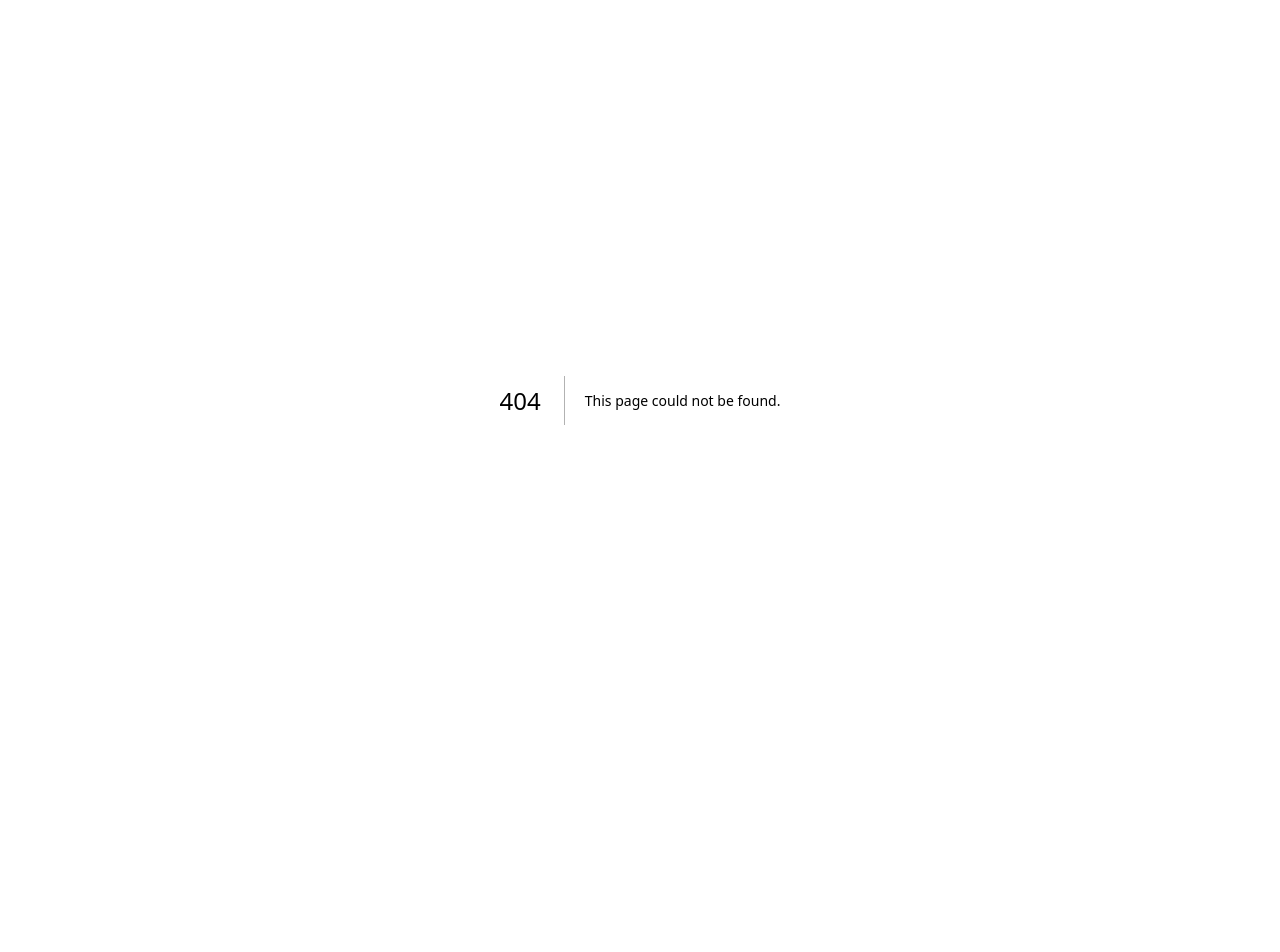
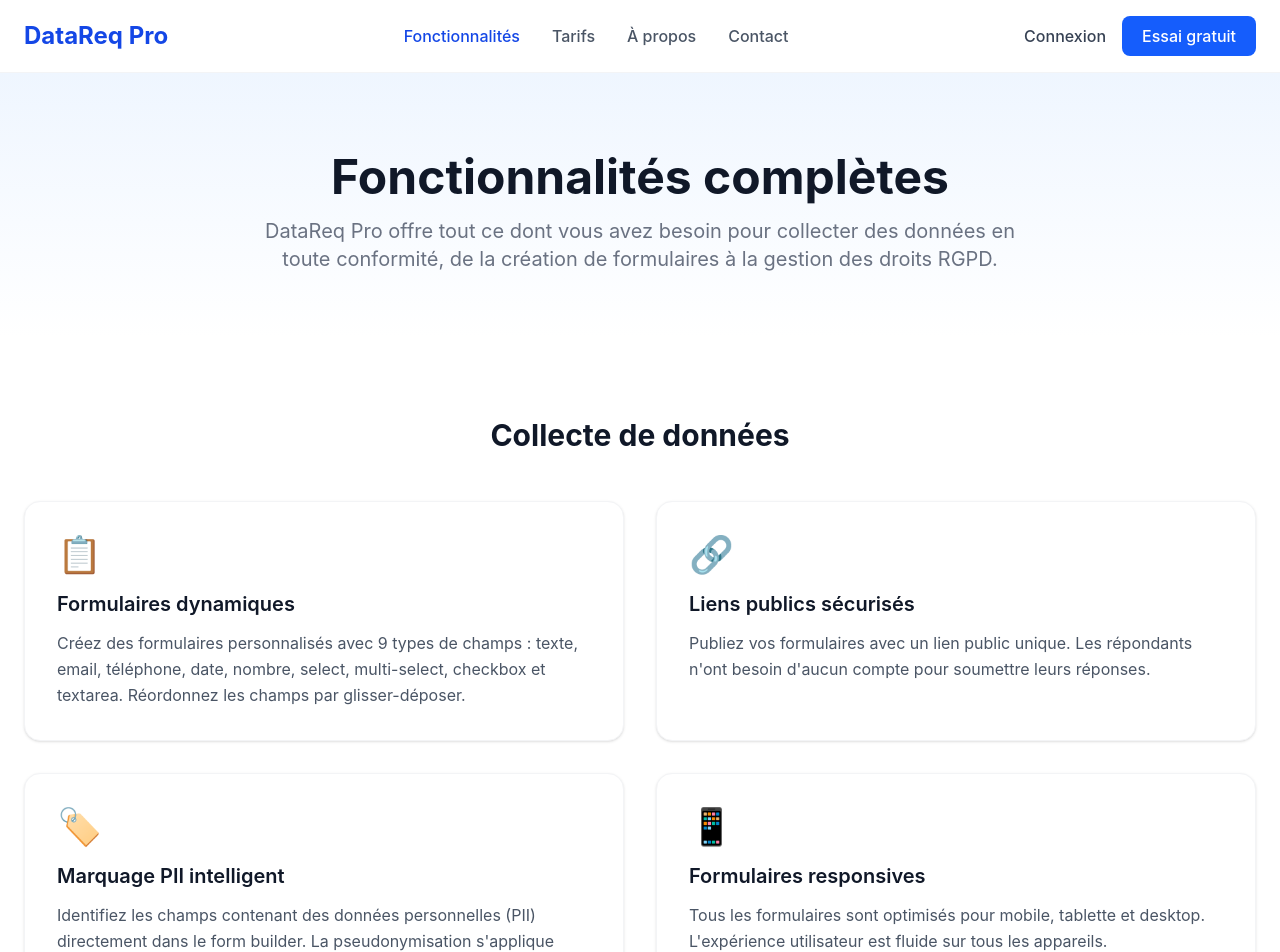
Before and after one commit to AlexMano25/datareq-pro, a Next.js app: page /features in a window 1280 px wide. Before the commit this address had no page. Shown: the top 952 px of the page. Before the commit the page ends 800 px from the top, so only its background shows below. Built offline with nearby package versions, Linux system fonts and the light colour scheme.

Commit message:
Create page.tsx

```diff
--- /dev/null
+++ b/src/app/features/page.tsx
@@ -0,0 +1,95 @@
+import Link from 'next/link';
+import PublicNav from '@/components/PublicNav';
+import PublicFooter from '@/components/PublicFooter';
+
+export const metadata = { title: 'Fonctionnalités - DataReq Pro', description: 'Toutes les fonctionnalités de DataReq Pro pour la conformité données' };
+
+const features = [
+  {
+    category: 'Collecte de données',
+    items: [
+      { icon: '📋', title: 'Formulaires dynamiques', desc: 'Créez des formulaires personnalisés avec 9 types de champs : texte, email, téléphone, date, nombre, select, multi-select, checkbox et textarea. Réordonnez les champs par glisser-déposer.' },
+      { icon: '🔗', title: 'Liens publics sécurisés', desc: 'Publiez vos formulaires avec un lien public unique. Les répondants n\'ont besoin d\'aucun compte pour soumettre leurs réponses.' },
+      { icon: '🏷️', title: 'Marquage PII intelligent', desc: 'Identifiez les champs contenant des données personnelles (PII) directement dans le form builder. La pseudonymisation s\'applique automatiquement.' },
+      { icon: '📱', title: 'Formulaires responsives', desc: 'Tous les formulaires sont optimisés pour mobile, tablette et desktop. L\'expérience utilisateur est fluide sur tous les appareils.' },
+    ]
+  },
+  {
+    category: 'Protection des données',
+    items: [
+      { icon: '🔒', title: 'Pseudonymisation automatique', desc: 'Les données personnelles sont automatiquement pseudonymisées : hachage SHA-256 des noms, masquage partiel des emails et téléphones. Conforme à l\'article 4(5) du RGPD.' },
+      { icon: '🛡️', title: 'Chiffrement bout-en-bout', desc: 'Chiffrement AES-256 au repos et TLS 1.3 en transit. Vos données sont protégées à chaque étape.' },
+      { icon: '🏢', title: 'Isolation multi-tenant', desc: 'Chaque organisation dispose d\'un espace isolé avec Row-Level Security (RLS) au niveau base de données. Aucun risque de fuite inter-tenant.' },
+      { icon: '📊', title: 'Export pseudonymisé', desc: 'Exportez vos données en CSV avec pseudonymisation automatique. Les champs PII sont masqués dans l\'export.' },
+    ]
+  },
+  {
+    category: 'Conformité RGPD',
+    items: [
+      { icon: '⚖️', title: 'Gestion des droits', desc: 'Traitez les 5 types de demandes RGPD : accès, suppression, rectification, portabilité et opposition. Workflow complet avec suivi de statut.' },
+      { icon: '📜', title: 'Base juridique intégrée', desc: 'Consultez les articles RGPD, CCPA et LGPD directement dans la plateforme. Filtrez par juridiction et par thème.' },
+      { icon: '📝', title: 'Journal d\'audit', desc: 'Traçabilité complète de toutes les actions : qui a fait quoi, quand. Indispensable pour prouver la conformité lors d\'un contrôle CNIL.' },
+      { icon: '⏰', title: 'Délais légaux', desc: 'Suivi automatique des délais de réponse (30 jours RGPD). Alertes avant expiration pour garantir votre conformité.' },
+    ]
+  },
+  {
+    category: 'Collaboration & Gestion',
+    items: [
+      { icon: '👥', title: 'Gestion d\'équipe', desc: 'Invitez vos collaborateurs avec 3 niveaux de rôles : administrateur (accès complet), contributeur (projets et formulaires), lecteur (consultation seule).' },
+      { icon: '📁', title: 'Organisation par projets', desc: 'Regroupez vos formulaires par projet avec description, zone géographique et objectifs. Gérez le cycle de vie : brouillon, actif, complété, archivé.' },
+      { icon: '📈', title: 'Tableau de bord analytics', desc: 'Visualisez vos métriques clés : nombre de réponses, taux de complétion, demandes RGPD en cours, conformité globale.' },
+      { icon: '🔔', title: 'Notifications intelligentes', desc: 'Recevez des alertes pour les nouvelles réponses, les demandes RGPD et les délais qui approchent. Par email ou dans l\'application.' },
+    ]
+  },
+];
+
+export default function FeaturesPage() {
+  return (
+    <div className="min-h-screen bg-white">
+      <PublicNav />
+
+      <section className="pt-20 pb-16 bg-gradient-to-b from-blue-50 to-white">
+        <div className="max-w-7xl mx-auto px-6 text-center">
+          <h1 className="text-4xl md:text-5xl font-bold text-gray-900 mb-4">Fonctionnalités complètes</h1>
+          <p className="text-xl text-gray-500 max-w-3xl mx-auto">
+            DataReq Pro offre tout ce dont vous avez besoin pour collecter des données en toute conformité, de la création de formulaires à la gestion des droits RGPD.
+          </p>
+        </div>
+      </section>
+
+      {features.map((section, i) => (
+        <section key={i} className={`py-20 ${i % 2 === 1 ? 'bg-gray-50' : ''}`}>
+          <div className="max-w-7xl mx-auto px-6">
+            <h2 className="text-3xl font-bold text-gray-900 mb-12 text-center">{section.category}</h2>
+            <div className="grid md:grid-cols-2 gap-8">
+              {section.items.map((item, j) => (
+                <div key={j} className="bg-white rounded-2xl p-8 shadow-sm border border-gray-100 hover:shadow-md transition-shadow">
+                  <div className="text-4xl mb-4">{item.icon}</div>
+                  <h3 className="text-xl font-semibold text-gray-900 mb-3">{item.title}</h3>
+                  <p className="text-gray-600 leading-relaxed">{item.desc}</p>
+                </div>
+              ))}
+            </div>
+          </div>
+        </section>
+      ))}
+
+      <section className="bg-blue-900 py-20">
+        <div className="max-w-4xl mx-auto px-6 text-center">
+          <h2 className="text-3xl font-bold text-white mb-4">Prêt à commencer ?</h2>
+          <p className="text-blue-200 text-lg mb-8">14 jours d'essai gratuit, sans carte bancaire.</p>
+          <div className="flex flex-col sm:flex-row gap-4 justify-center">
+            <Link href="/register" className="bg-white text-blue-700 px-8 py-4 rounded-xl text-lg font-semibold hover:bg-blue-50 transition-colors">
+              Essai gratuit
+            </Link>
+            <Link href="/pricing" className="border-2 border-blue-400 text-white px-8 py-4 rounded-xl text-lg font-semibold hover:bg-blue-800 transition-colors">
+              Voir les tarifs
+            </Link>
+          </div>
+        </div>
+      </section>
+
+      <PublicFooter />
+    </div>
+  );
+}
```
